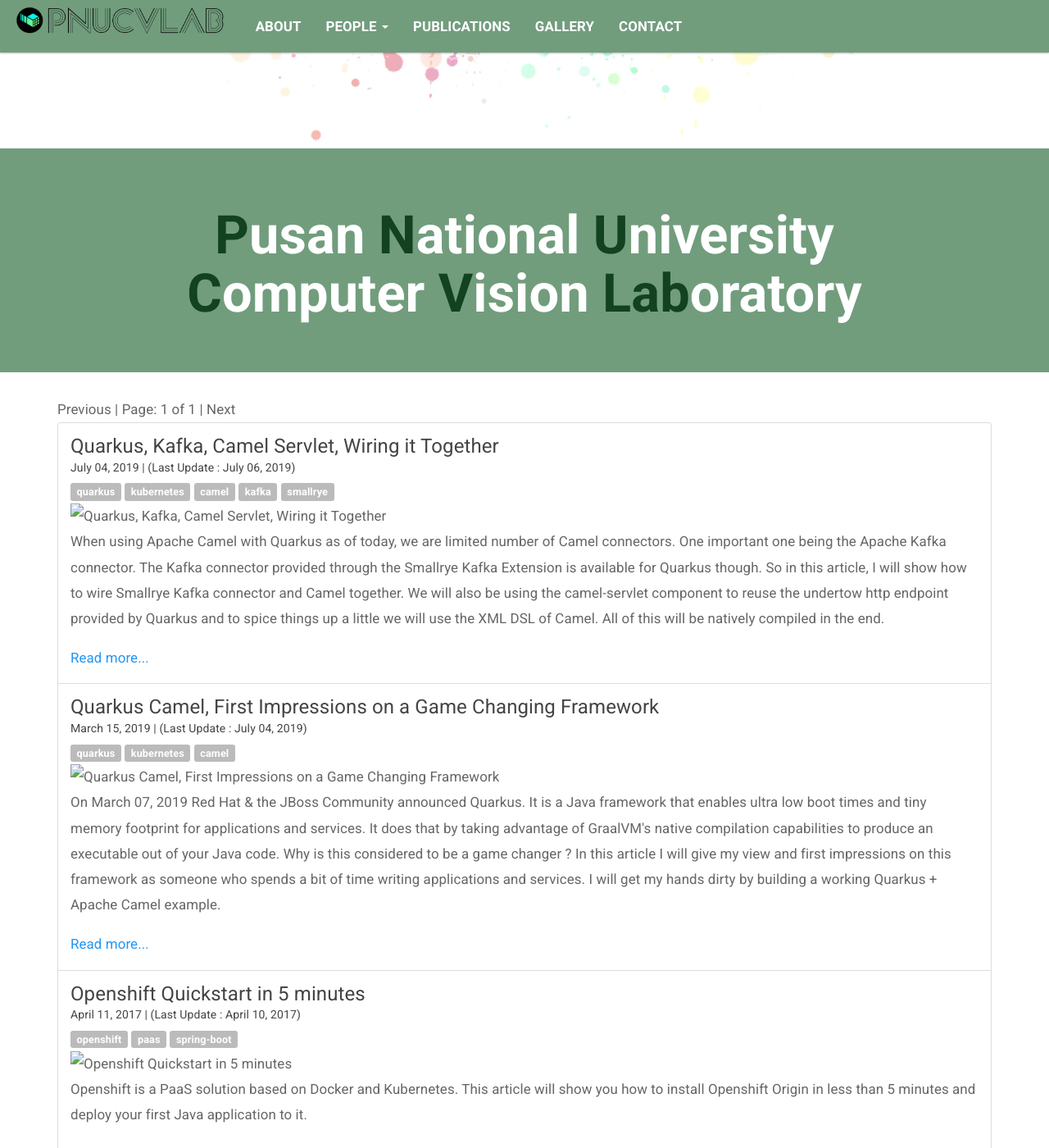
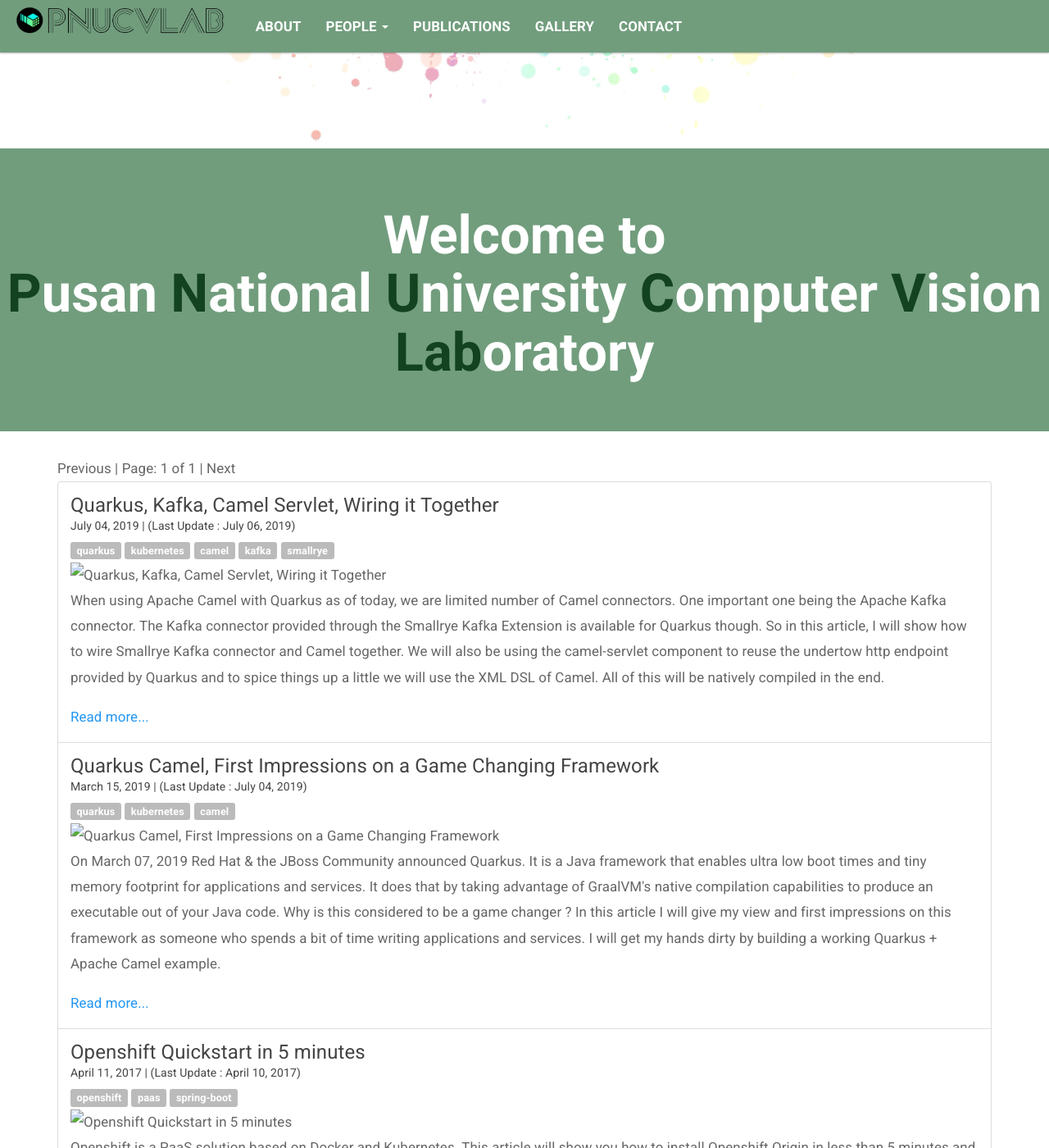
Before and after one commit to pnucvlab/pnucvlab.github.io, a Jekyll site: the page built from index.html, in a window 1280 px wide and 1400 px high, scrolled down 419 px. Shown: the whole window at 82% size. Built offline with Jekyll 4.4.1, drawn with Linux system fonts in a browser that asks for light colours; the list of posts is cut into pages by our own code.

Commit message:
modify title

```diff
--- a/_layouts/default.html
+++ b/_layouts/default.html
@@ -7,9 +7,10 @@
     {% if page.url == "/" or page.url == "/index.html" %}
       <div class="jumbotron">
         <h1 class="jumbotron-title">
+			Welcome to <br>
           <span class="highlight">P</span>usan
           <span class="highlight">N</span>ational
-          <span class="highlight">U</span>niversity<br>
+          <span class="highlight">U</span>niversity
           <span class="highlight">C</span>omputer
           <span class="highlight">V</span>ision
           <span class="highlight">Lab</span>oratory
--- a/assets/css/main.css
+++ b/assets/css/main.css
@@ -45,7 +45,7 @@
 }
 
 .jumbotron h1 .highlight {
-	background-color: #719d7d;
+	background: transparent;
 	color: #12421f;
 	font-size: 1em;
 	font-weight: bold;
```
